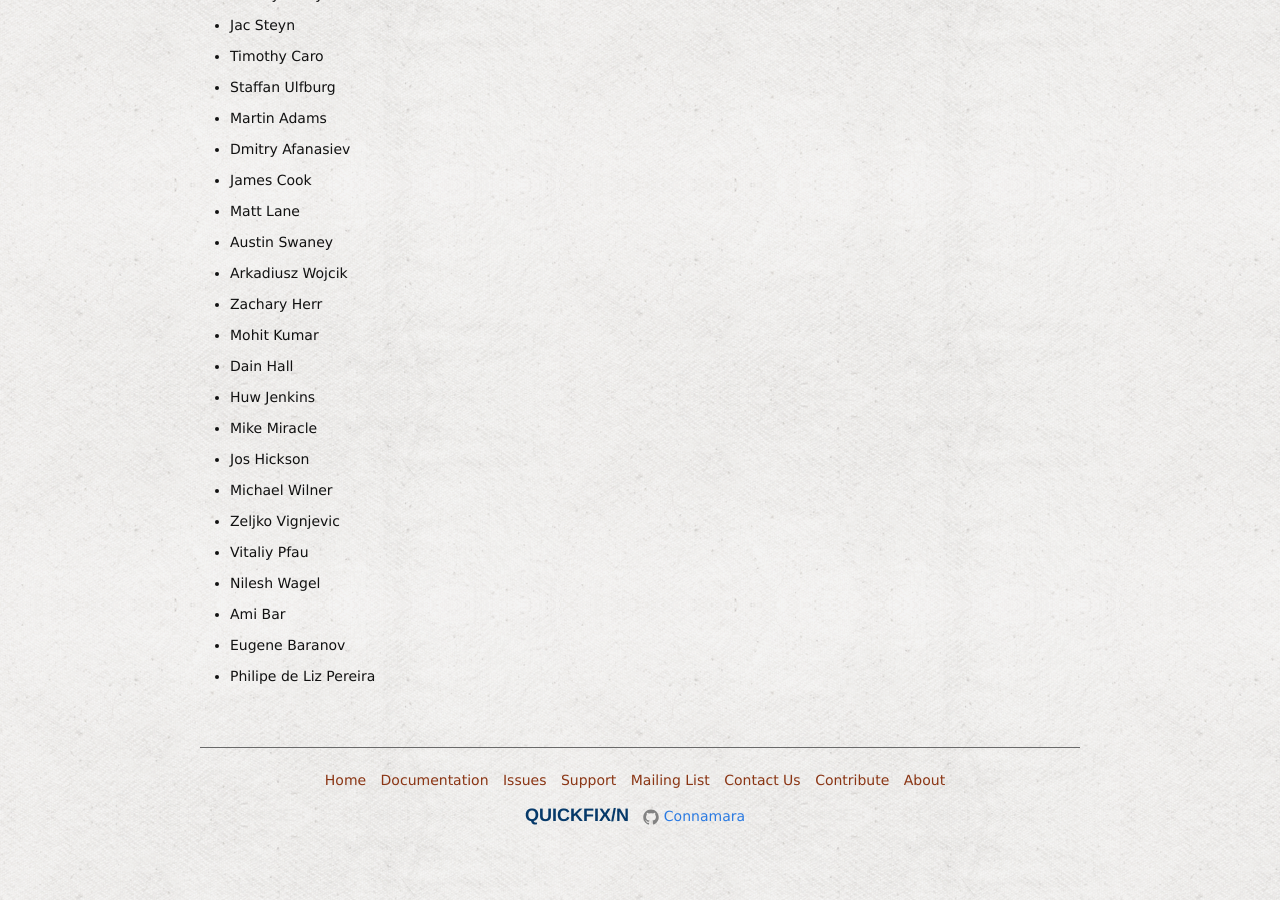
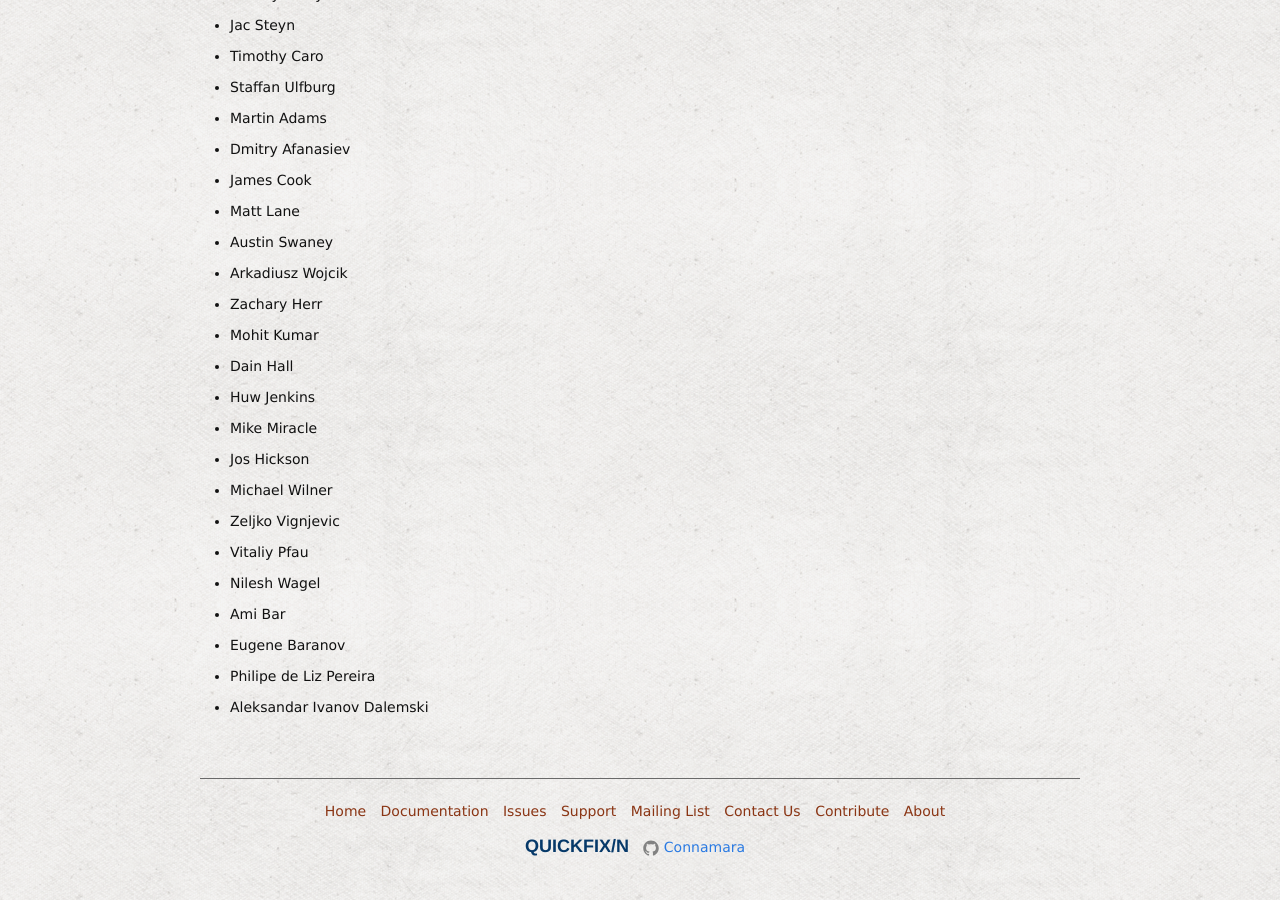
Before and after one commit to connamara/quickfixn, a Jekyll site: the page built from web/views/about/credits.md, in a window 1280 px wide and 900 px high, scrolled down 1495 px. Built offline with Jekyll 4.4.1, drawn with Linux system fonts in a browser that asks for light colours; before the commit the page ends 2364 px from its top, so only the background shows below that.

Commit message:
credit for #505

```diff
--- a/web/views/about/credits.md
+++ b/web/views/about/credits.md
@@ -70,3 +70,4 @@ Contributors
 - Ami Bar
 - Eugene Baranov
 - Philipe de Liz Pereira
+- Aleksandar Ivanov Dalemski
```
